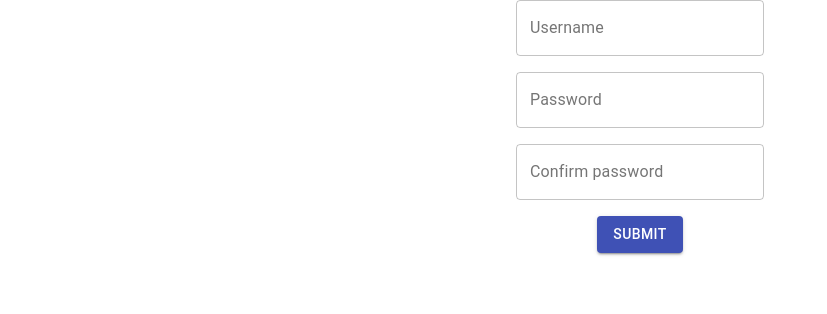
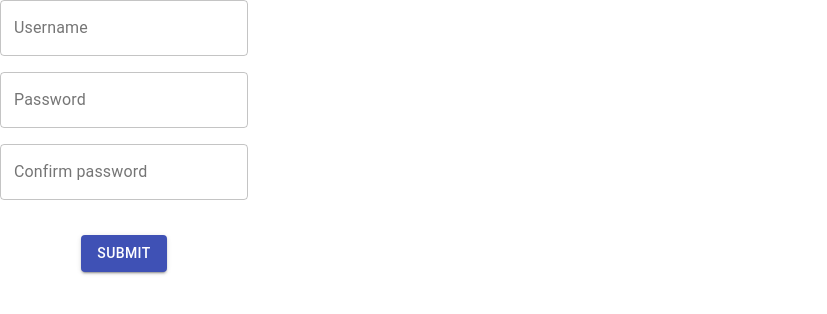
Before and after one commit to michaldomino/the-simpsons-recognizer-react-client, a React (Create React App) app: page / in a window 1280 px wide. Shown: the top 314 px of the page, without its empty margins (0-827 px from the left). Built offline with nearby package versions, Linux system fonts and the light colour scheme.

Commit message:
Add form error on wrong credentials

```diff
--- a/src/pages/Login/Login.tsx
+++ b/src/pages/Login/Login.tsx
@@ -14,6 +14,7 @@
     const [usernameErrors, setUsernameErrors] = useState('')
     const [passwordErrors, setPasswordErrors] = useState('')
     const [password2Errors, setPassword2Errors] = useState('')
+    const [formErrors, setFormErrors] = useState('')
     const dispatch = useAuthenticationDispatch()
     const authenticationService = new AuthenticationService()
 
@@ -49,7 +50,7 @@
                 case 401:
                     dispatch({type: 'LOGIN_ERROR'})
                     const loginUnauthenticatedResponse = loginResponse as LoginUnauthorizedResponse
-                    console.log(loginUnauthenticatedResponse)
+                    setFormErrors(loginUnauthenticatedResponse.detail)
             }
         } catch {
             dispatch({type: 'LOGIN_ERROR'})
@@ -64,6 +65,7 @@
             usernameErrors={usernameErrors}
             passwordErrors={passwordErrors}
             password2Errors={password2Errors}
+            formErrors={formErrors}
         />
     )
 }
--- a/src/pages/Login/LoginContainer.tsx
+++ b/src/pages/Login/LoginContainer.tsx
@@ -1,7 +1,7 @@
 import React from "react";
 import {LoginData} from "../../models/LoginData";
 import {Controls} from "../../components/controls/Controls";
-import {Grid} from "@material-ui/core";
+import {FormControl, FormHelperText, Grid} from "@material-ui/core";
 
 interface ILoginContainerProps {
     handleSubmit: any,
@@ -9,13 +9,15 @@
     register: any,
     usernameErrors: string,
     passwordErrors: string,
-    password2Errors: string
+    password2Errors: string,
+    formErrors: string
 }
 
 export const LoginContainer = (props: ILoginContainerProps) => {
-    const {handleSubmit, onSubmit, register, usernameErrors, passwordErrors, password2Errors} = props
+    const {handleSubmit, onSubmit, register, usernameErrors, passwordErrors, password2Errors, formErrors} = props
 
     return (
+        <FormControl error={formErrors !== ''}>
             <form onSubmit={handleSubmit(onSubmit)}>
                 <Grid container
                       justify="center"
@@ -56,9 +58,14 @@
                     </Grid>
 
                     <Grid item>
+                        <FormHelperText>{formErrors}</FormHelperText>
+                    </Grid>
+
+                    <Grid item>
                         <Controls.AppButton text='Submit' type='submit'/>
                     </Grid>
                 </Grid>
             </form>
+        </FormControl>
     )
 }
```
Lines whose indentation alone changed are shown as unchanged.
